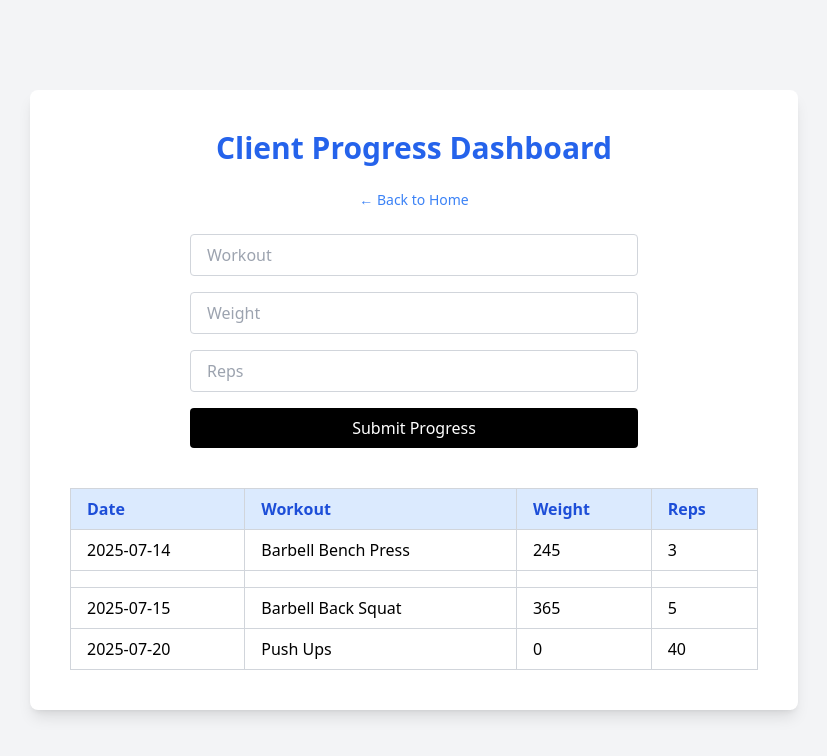
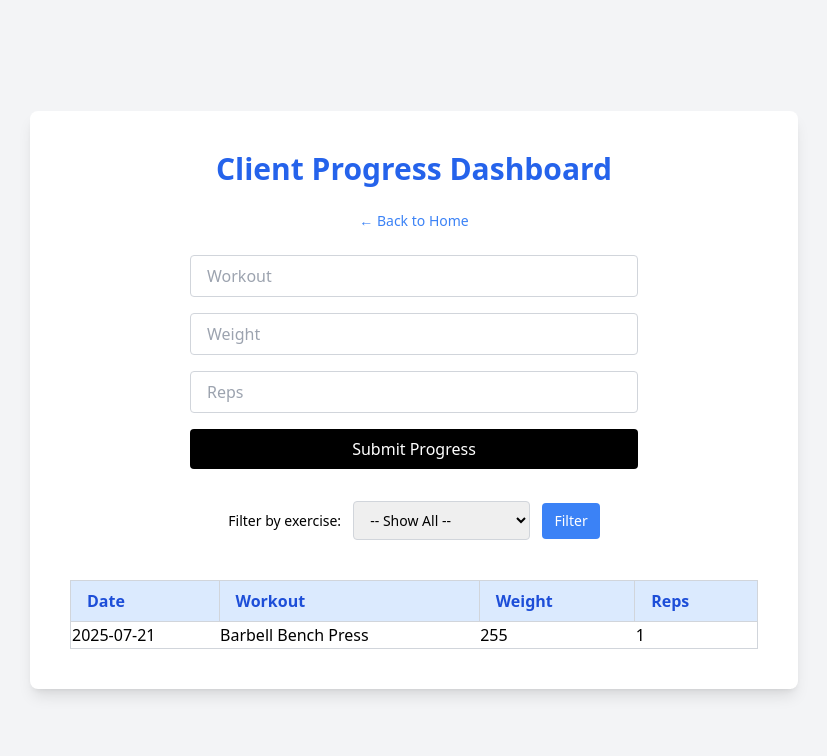
Before and after one commit to samrosen03/port-of-power-app, a Flask app: page /progress in a window 1280 px wide. Shown: the top 756 px of the page, without its empty margins (226-1053 px from the left). Run offline with Flask 3, Linux system fonts and the light colour scheme; style sheets or scripts are compiled from the project's sources.

Commit message:
Added SQLAlchemy integration, exercise filter dropdown, and database-backed progress tracking

```diff
--- a/app.py
+++ b/app.py
@@ -3,9 +3,24 @@
 from email.message import EmailMessage
 import csv
 from datetime import datetime
+from flask_sqlalchemy import SQLAlchemy  # NEW
 
+# ---------------- FLASK CONFIG ----------------
 app = Flask(__name__)
 app.secret_key = 'supersecretkey'  # change this in production
+
+# ---------------- DATABASE CONFIG ----------------
+app.config['SQLALCHEMY_DATABASE_URI'] = 'sqlite:///progress.db'
+app.config['SQLALCHEMY_TRACK_MODIFICATIONS'] = False
+db = SQLAlchemy(app)
+
+# ---------------- DATABASE MODEL ----------------
+class Progress(db.Model):
+    id = db.Column(db.Integer, primary_key=True)
+    date = db.Column(db.String(10))
+    exercise = db.Column(db.String(100))
+    weight = db.Column(db.Integer)
+    reps = db.Column(db.Integer)
 
 # ---------------- HOME ----------------
 @app.route('/')
@@ -25,25 +40,35 @@
             flash("Please fill out all fields.", "error")
             return redirect(url_for('progress'))
 
-        # Save to CSV
-        with open('progress_log.csv', 'a', newline='') as file:
-            writer = csv.writer(file)
-            writer.writerow([date, exercise, weight, reps])
+        new_entry = Progress(
+            date=date,
+            exercise=exercise,
+            weight=int(weight),
+            reps=int(reps)
+        )
+        db.session.add(new_entry)
+        db.session.commit()
 
         flash("Progress submitted!", "success")
         return redirect(url_for('progress'))
 
-    # ------- GET method: show existing data -------
-    progress_data = []
-    try:
-        with open('progress_log.csv', 'r') as file:
-            reader = csv.reader(file)
-            next(reader)  # Skip the header row
-            progress_data = list(reader)
-    except FileNotFoundError:
-        pass
+    # ✅ Handle filter on GET
+    selected_exercise = request.args.get('exercise')
 
-    return render_template('progress.html', progress_data=progress_data)
+    if selected_exercise:
+        progress_data = Progress.query.filter_by(exercise=selected_exercise).order_by(Progress.date.desc()).all()
+    else:
+        progress_data = Progress.query.order_by(Progress.date.desc()).all()
+
+    # ✅ Get list of all exercises for dropdown
+    all_exercises = db.session.query(Progress.exercise).distinct().all()
+    all_exercises = [e[0] for e in all_exercises]
+
+    return render_template('progress.html',
+                           progress_data=progress_data,
+                           all_exercises=all_exercises,
+                           selected_exercise=selected_exercise)
+
 
 # ---------------- CONTACT ----------------
 @app.route('/contact', methods=['POST'])
@@ -70,7 +95,7 @@
     msg['To'] = "portofpower03@gmail.com"
 
     with smtplib.SMTP_SSL('smtp.gmail.com', 465) as smtp:
-        smtp.login("portofpower03@gmail.com", "nzhzlzoxwrwwucwd")  # Replace with env var in production
+        smtp.login("portofpower03@gmail.com", "nzhzlzoxwrwwucwd")  # Use env vars in production
         smtp.send_message(msg)
 
 # ---------------- RUN APP ----------------
--- a/progress_log.csv
+++ b/progress_log.csv
@@ -3,3 +3,4 @@
 
 2025-07-15,Barbell Back Squat,365,5
 2025-07-20,Push Ups,0,40
+2025-07-21,Barbell Bench Press,255,1
--- a/templates/progress.html
+++ b/templates/progress.html
@@ -38,6 +38,31 @@
         Submit Progress
       </button>
     </form>
+<!-- ✅ Exercise Filter Dropdown -->
+<form method="GET" action="/progress" class="mb-8 text-center">
+  <label for="exercise" class="mr-2 text-sm font-medium">Filter by exercise:</label>
+  <select name="exercise" id="exercise"
+          class="px-3 py-2 border border-gray-300 rounded text-sm">
+    <option value="">-- Show All --</option>
+    {% for exercise in all_exercises %}
+      <option value="{{ exercise }}"
+              {% if exercise == selected_exercise %}selected{% endif %}>
+        {{ exercise }}
+      </option>
+    {% endfor %}
+  </select>
+  <button type="submit"
+          class="ml-2 px-3 py-2 bg-blue-500 text-white rounded text-sm hover:bg-blue-600">
+    Filter
+  </button>
+
+  {% if selected_exercise %}
+    <a href="/progress"
+       class="text-blue-500 text-sm underline ml-4">
+       Clear Filter
+    </a>
+  {% endif %}
+</form>
 
     <!-- ✅ Progress Table -->
     <div class="overflow-x-auto mt-10">
@@ -51,14 +76,15 @@
           </tr>
         </thead>
         <tbody>
-          {% for row in progress_data %}
-          <tr class="border-t">
-            <td class="px-4 py-2 border border-gray-300">{{ row[0] }}</td>
-            <td class="px-4 py-2 border border-gray-300">{{ row[1] }}</td>
-            <td class="px-4 py-2 border border-gray-300">{{ row[2] }}</td>
-            <td class="px-4 py-2 border border-gray-300">{{ row[3] }}</td>
-          </tr>
-          {% endfor %}
+          {% for entry in progress_data %}
+  <tr>
+    <td>{{ entry.date }}</td>
+    <td>{{ entry.exercise }}</td>
+    <td>{{ entry.weight }}</td>
+    <td>{{ entry.reps }}</td>
+  </tr>
+{% endfor %}
+
         </tbody>
       </table>
     </div>
```
Also changed, not shown: instance/progress.db (added).
